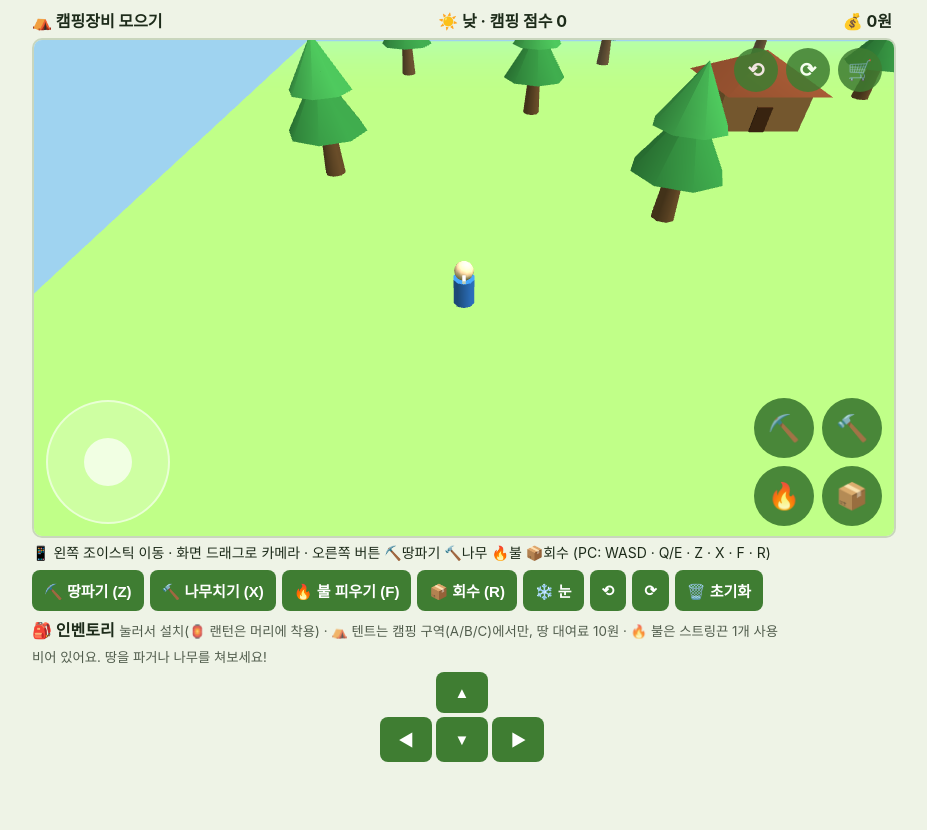
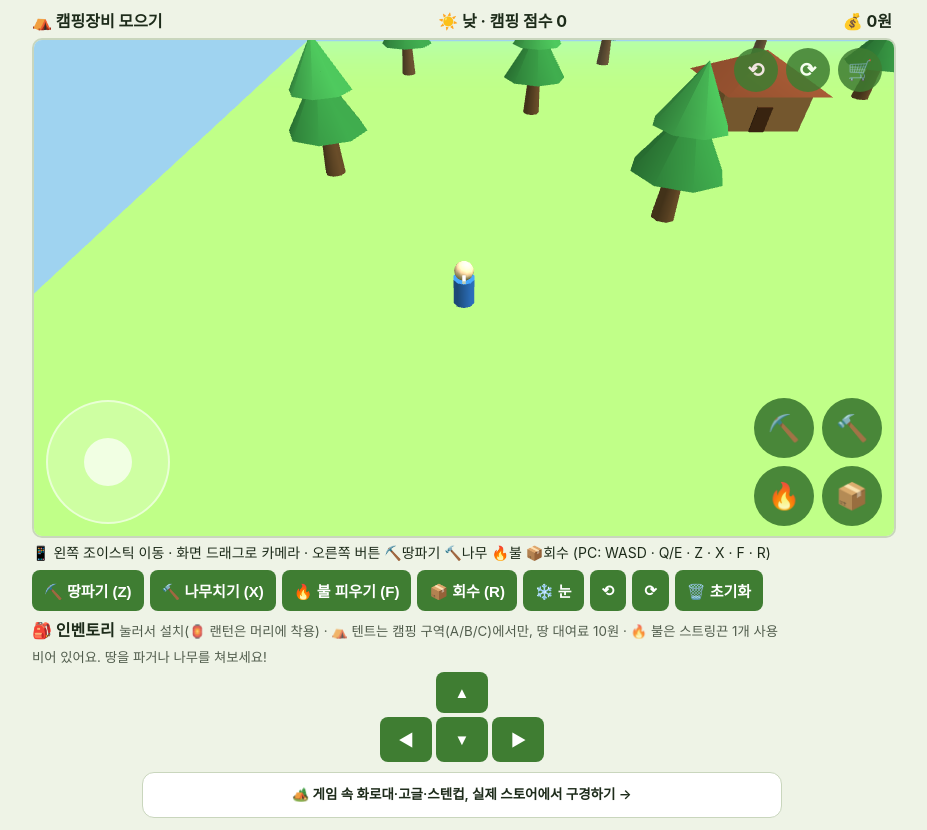
Before and after one commit to RubyCherrypapa/camping-game, a plain HTML site: page index.html in a window 1280 px wide. Shown: the whole page, without its empty margins (178-1105 px from the left). Before the commit the page ends 800 px from the top, so only its background shows below. Drawn offline with nearby package versions, Linux system fonts and the light colour scheme; animation ran at ten frames a second.

Commit message:
Add store link banner and OG share preview
캠핑 게임 하단에 루비체리파파 스토어 바로가기 카드를 추가하고, 공유 미리보기용 OG/Twitter 메타 태그와 1200x630 og.png 를 넣었습니다. 게임 로직은 변경 없음.

```diff
--- a/index.html
+++ b/index.html
@@ -3,6 +3,21 @@
 <head>
 <meta charset="utf-8">
 <meta name="viewport" content="width=device-width, initial-scale=1, maximum-scale=1, user-scalable=no, viewport-fit=cover">
+<meta name="description" content="땅 파고 나무 쳐서 캠핑장비 모으고 고양이 냥냥펀치를 피해 텐트를 지켜라! (모바일·PC 무료 플레이)">
+<meta property="og:type" content="website">
+<meta property="og:site_name" content="루비체리파파">
+<meta property="og:title" content="⛺ 캠핑장비 모으기 — 루비체리파파 3D 미니게임">
+<meta property="og:description" content="땅 파고 나무 쳐서 캠핑장비 모으고 고양이 냥냥펀치를 피해 텐트를 지켜라! (모바일·PC 무료 플레이)">
+<meta property="og:url" content="https://rubycherrypapa.github.io/camping-game/">
+<meta property="og:image" content="https://rubycherrypapa.github.io/camping-game/og.png">
+<meta property="og:image:width" content="1200">
+<meta property="og:image:height" content="630">
+<meta property="og:image:alt" content="캠핑장비 모으기 3D 미니게임 화면">
+<meta property="og:locale" content="ko_KR">
+<meta name="twitter:card" content="summary_large_image">
+<meta name="twitter:title" content="⛺ 캠핑장비 모으기 — 루비체리파파 3D 미니게임">
+<meta name="twitter:description" content="땅 파고 나무 쳐서 캠핑장비 모으고 고양이 냥냥펀치를 피해 텐트를 지켜라! (모바일·PC 무료 플레이)">
+<meta name="twitter:image" content="https://rubycherrypapa.github.io/camping-game/og.png">
 <title>캠핑장비 모으기</title>
 <style>
   :root {
@@ -127,6 +142,27 @@
   }
   #pad button {
     padding: 12px 0;
+  }
+  /* 스토어 바로가기 카드 */
+  #cta {
+    max-width: 640px;
+    margin: 10px auto 4px;
+  }
+  #cta a {
+    display: block;
+    padding: 12px 14px;
+    border: 1px solid var(--bd);
+    border-radius: 12px;
+    background: var(--card);
+    color: var(--fg);
+    text-decoration: none;
+    text-align: center;
+    font-size: 13.5px;
+    font-weight: 600;
+    line-height: 1.45;
+  }
+  #cta a:active {
+    transform: scale(0.99);
   }
   small {
     opacity: .75;
@@ -307,6 +343,10 @@
 <div id="pad">
   <span></span><button data-k="u">▲</button><span></span>
   <button data-k="l">◀</button><button data-k="d">▼</button><button data-k="r">▶</button>
+</div>
+
+<div id="cta">
+  <a href="https://naver.me/FEgjP7vh" target="_blank" rel="noopener">🏕️ 게임 속 화로대·고글·스텐컵, 실제 스토어에서 구경하기 →</a>
 </div>
 
 <!-- 커스텀 초기화 확인 대화상자 -->
```
Also changed, not shown: og.png (added).
